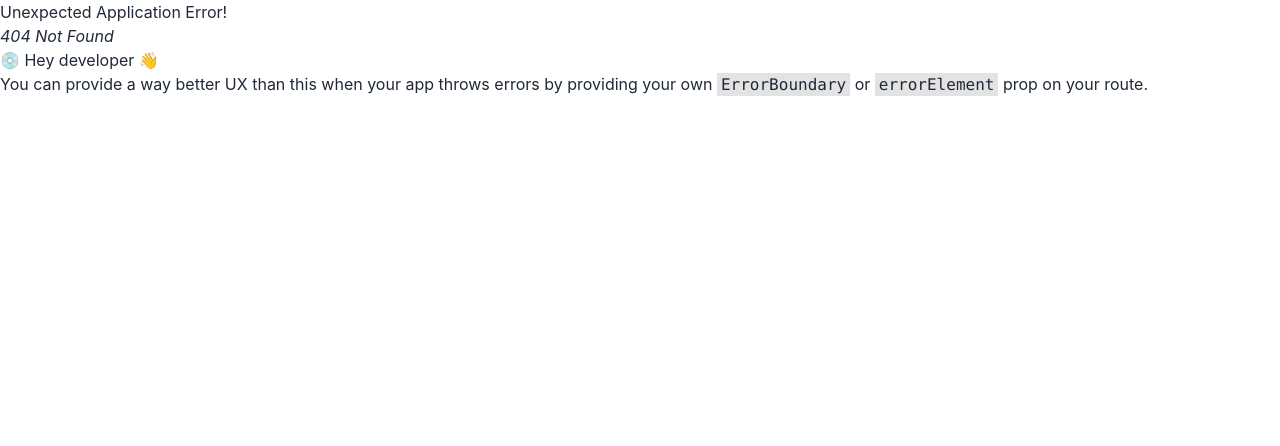
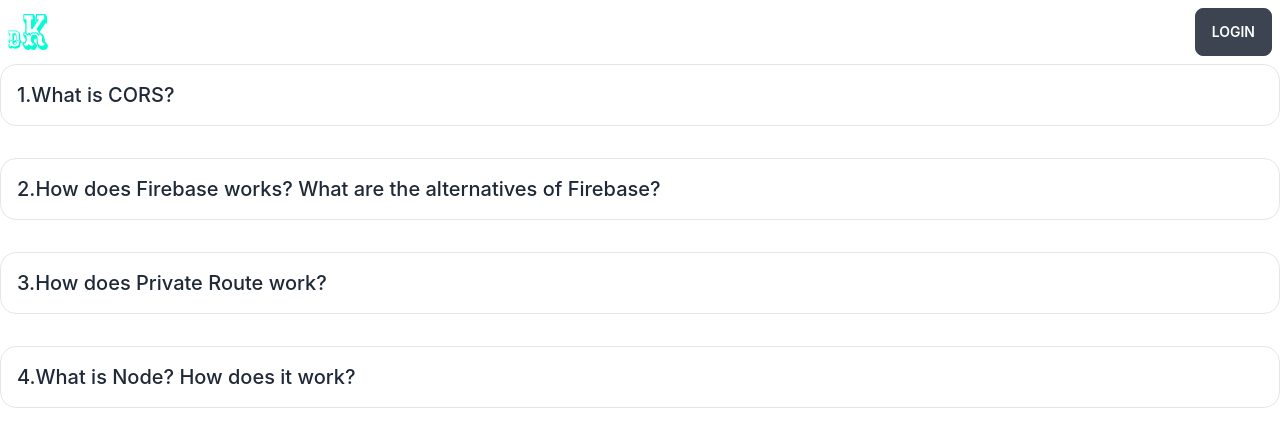
Before and after one commit to hasibulhasan44/digitalKormo, a React (Create React App) app: page /blogs in a window 1280 px wide. Before the commit this address had no page. Shown: the top 446 px of the page. Built offline with nearby package versions, Linux system fonts and the light colour scheme.

Commit message:
navbar and blog almost done

```diff
--- /dev/null
+++ b/src/Components/Blogs/Blogs.js
@@ -0,0 +1,105 @@
+import React from "react";
+
+const Blogs = () => {
+  return (
+    <div>
+      <div
+        tabIndex={0}
+        className="collapse border border-base-300 bg-base-100 rounded-box mb-8"
+      >
+        <div className="collapse-title text-xl font-medium">
+          1.What is CORS?
+        </div>
+        <div className="collapse-content text-white">
+          <p>
+            Cross-origin resource sharing (CORS) is a mechanism that allows
+            restricted resources on a web page to be requested from another
+            domain outside the domain from which the first resource was served.
+            A web page may freely embed cross-origin images, stylesheets,
+            scripts, iframes, and videos. Certain "cross-domain" requests,
+            notably Ajax requests, are forbidden by default by the same-origin
+            security policy. CORS defines a way in which a browser and server
+            can interact to determine whether it is safe to allow the
+            cross-origin request. It allows for more freedom and functionality
+            than purely same-origin requests, but is more secure than simply
+            allowing all cross-origin requests. The specification for CORS is
+            included as part of the WHATWG's Fetch Living Standard. This
+            specification describes how CORS is currently implemented in
+            browsers. An earlier specification was published as a W3C
+            Recommendation.
+          </p>
+        </div>
+      </div>
+
+      <div
+        tabIndex={0}
+        className="collapse border border-base-300 bg-base-100 rounded-box mb-8"
+      >
+        <div className="collapse-title text-xl font-medium">
+          2.How does Firebase works? What are the alternatives of Firebase?
+        </div>
+        <div className="collapse-content text-white">
+          <p>
+            The Firebase Realtime Database lets you build rich, collaborative
+            applications by allowing secure access to the database directly from
+            client-side code. Data is persisted locally, and even while offline,
+            realtime events continue to fire, giving the end user a responsive
+            experience. The Alternatives of FireBase are:
+            <ol className="mt-2">
+              <li>1.MongDB</li>
+              <li>2.Oracle Database</li>
+              <li>3.Amazon RedShift</li>
+              <li>4.DataStax Enterprise</li>
+              <li>5.Redis Enterprise Cloud</li>
+              <li>6.Db2</li>
+            </ol>
+          </p>
+        </div>
+      </div>
+
+      <div
+        tabIndex={0}
+        className="collapse border border-base-300 bg-base-100 rounded-box mb-8"
+      >
+        <div className="collapse-title text-xl font-medium">
+          3.How does Private Route work?
+        </div>
+        <div className="collapse-content text-white">
+          <p>
+            Private Routes in React Router (also called Protected Routes)
+            require a user being authorized to visit a route (read: page). So if
+            a user is not authorized for a specific page, they cannot access it.
+            The most common example is authentication in a React application
+            where a user can only access the protected pages when they are
+            authorized (which means in this case being authenticated).
+            Authorization goes beyond authentication though. For example, a user
+            can also have roles and permissions which give a user access to
+            specific areas of the application.
+          </p>
+        </div>
+      </div>
+
+      <div
+        tabIndex={0}
+        className="collapse border border-base-300 bg-base-100 rounded-box"
+      >
+        <div className="collapse-title text-xl font-medium">
+          4.What is Node? How does it work?
+        </div>
+        <div className="collapse-content">
+          <p>
+            Node.js is an open source server environment. Node.js is free.
+            Node.js runs on various platforms (Windows, Linux, Unix, Mac OS X,
+            etc.). Node.js uses JavaScript on the server.Node.js eliminates the
+            waiting, and simply continues with the next request. Node.js runs
+            single-threaded, non-blocking, asynchronous programming, which is
+            very memory efficient.
+            It is a used as backend service where javascript works on the server-side of the application. This way javascript is used on both frontend and backend. Node. js runs on chrome v8 engine which converts javascript code into machine code, it is highly scalable, lightweight, fast, and data-intensive.
+          </p>
+        </div>
+      </div>
+    </div>
+  );
+};
+
+export default Blogs;
--- /dev/null
+++ b/src/Components/Courses/Courses.js
@@ -0,0 +1,11 @@
+import React from 'react';
+
+const Courses = () => {
+    return (
+        <div>
+            <h3>this is courses</h3>
+        </div>
+    );
+};
+
+export default Courses;
--- a/src/Components/Navbar/Navbar.js
+++ b/src/Components/Navbar/Navbar.js
@@ -1,11 +1,75 @@
 import React from "react";
-import {Link} from 'react-router-dom';
-import logo from '../../images/logo.png';
+import { Link } from "react-router-dom";
+import logo from "../../images/logo.png";
 
 const Navbar = () => {
   return (
     <div>
-
+      <div className="navbar bg-base-100">
+        <div className="navbar-start">
+          <div className="dropdown">
+            <label tabIndex={0} className="btn btn-ghost lg:hidden">
+              <svg
+                xmlns="http://www.w3.org/2000/svg"
+                className="h-5 w-5"
+                fill="none"
+                viewBox="0 0 24 24"
+                stroke="currentColor"
+              >
+                <path
+                  strokeLinecap="round"
+                  strokeLinejoin="round"
+                  strokeWidth="2"
+                  d="M4 6h16M4 12h8m-8 6h16"
+                />
+              </svg>
+            </label>
+            <ul
+              tabIndex={0}
+              className="menu menu-compact dropdown-content mt-3 p-2 shadow bg-base-100 rounded-box w-52"
+            >
+              <li>
+                <Link to="/courses">Courses</Link>
+              </li>
+              <li tabIndex={0}>
+                <Link to="/blogs" className="justify-between">Blogs</Link>
+              </li>
+              <li>
+                <Link>FAQs</Link>
+              </li>
+              <li>
+                <Link>About</Link>
+              </li>
+              <li>
+                <button className="btn btn-xs sm:btn-sm md:btn-md lg:btn-lg">Responsive</button>
+              </li>
+            </ul>
+          </div>
+          <div className="flex">
+            <img className="w-10 mr-2" src={logo} alt="" />
+            <h1 className="text-3xl text-white">Digital Kormo</h1>
+          </div>
+        </div>
+        <div className="navbar-center hidden lg:flex">
+          <ul className="menu menu-horizontal p-0">
+            <li>
+              <Link to="/courses" className="text-white">Courses</Link>
+            </li>
+            <li tabIndex={0}>
+              <Link to="/blogs" className="text-white">Blogs</Link>
+            </li>
+            <li>
+              <Link className="text-white">FAQs</Link>
+            </li>
+            <li>
+                <button className="btn-xs sm:btn-sm md:btn-md lg:btn-md text-white">Dark Mode</button>
+            </li>
+          </ul>
+        </div>
+        <div className="navbar-end">
+          <Link className="btn text-white">Login</Link>
+        </div>
+      </div>
     </div>
   );
 };
```
Also changed, not shown: src/Routes/Routes.js (+10 -0 lines).
